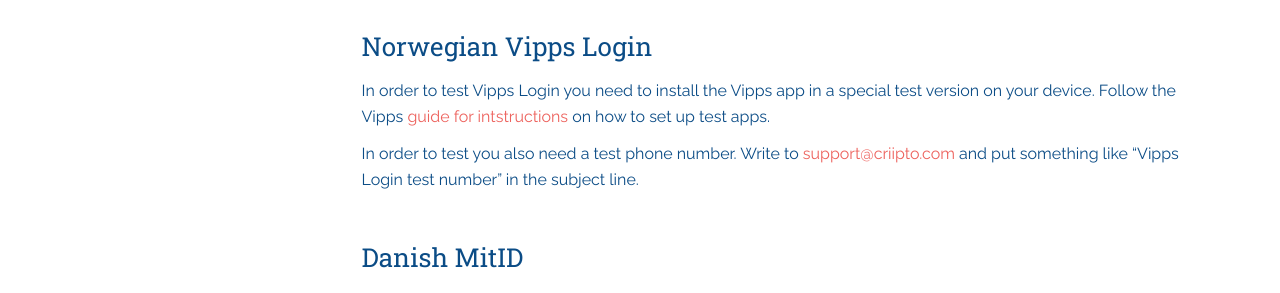
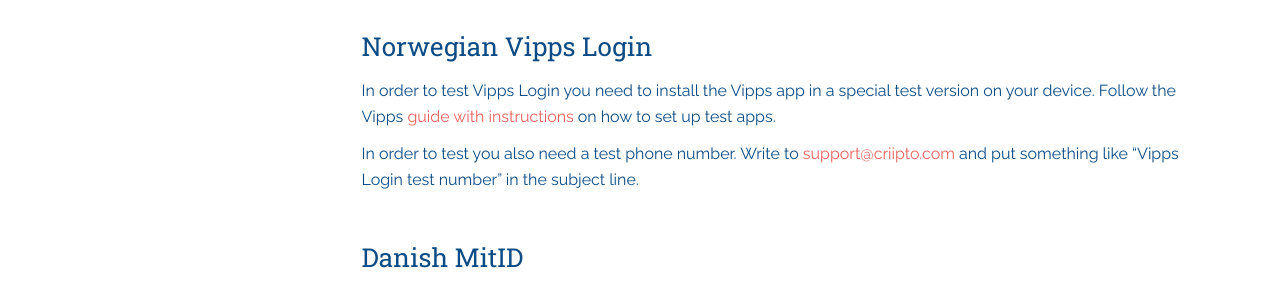
Before and after one commit to criipto/docs-old, a Jekyll site: the page built from how-to/test-users.md, in a window 1280 px wide and 900 px high, scrolled down 1542 px. Shown: the part 153-446 px from the top of the window. Built offline with Jekyll 4.4.1, drawn with Linux system fonts in a browser that asks for light colours; some web fonts are replaced.

Commit message:
Corrected a type-o, and changed "guide for" to "guide with"

```diff
--- a/how-to/test-users.md
+++ b/how-to/test-users.md
@@ -69,7 +69,7 @@
 
 ## Norwegian Vipps Login
 
-In order to test Vipps Login you need to install the Vipps app in a special test version on your device. Follow the Vipps [guide for intstructions](https://github.com/vippsas/vipps-developers/blob/master/vipps-test-environment.md#vipps-test-apps) on how to set up test apps.
+In order to test Vipps Login you need to install the Vipps app in a special test version on your device. Follow the Vipps [guide with instructions](https://github.com/vippsas/vipps-developers/blob/master/vipps-test-environment.md#vipps-test-apps) on how to set up test apps.
 
 In order to test you also need a test phone number. Write to [support@criipto.com](mailto:support@criipto.com) and put something like "Vipps Login test number" in the subject line.
 
```
